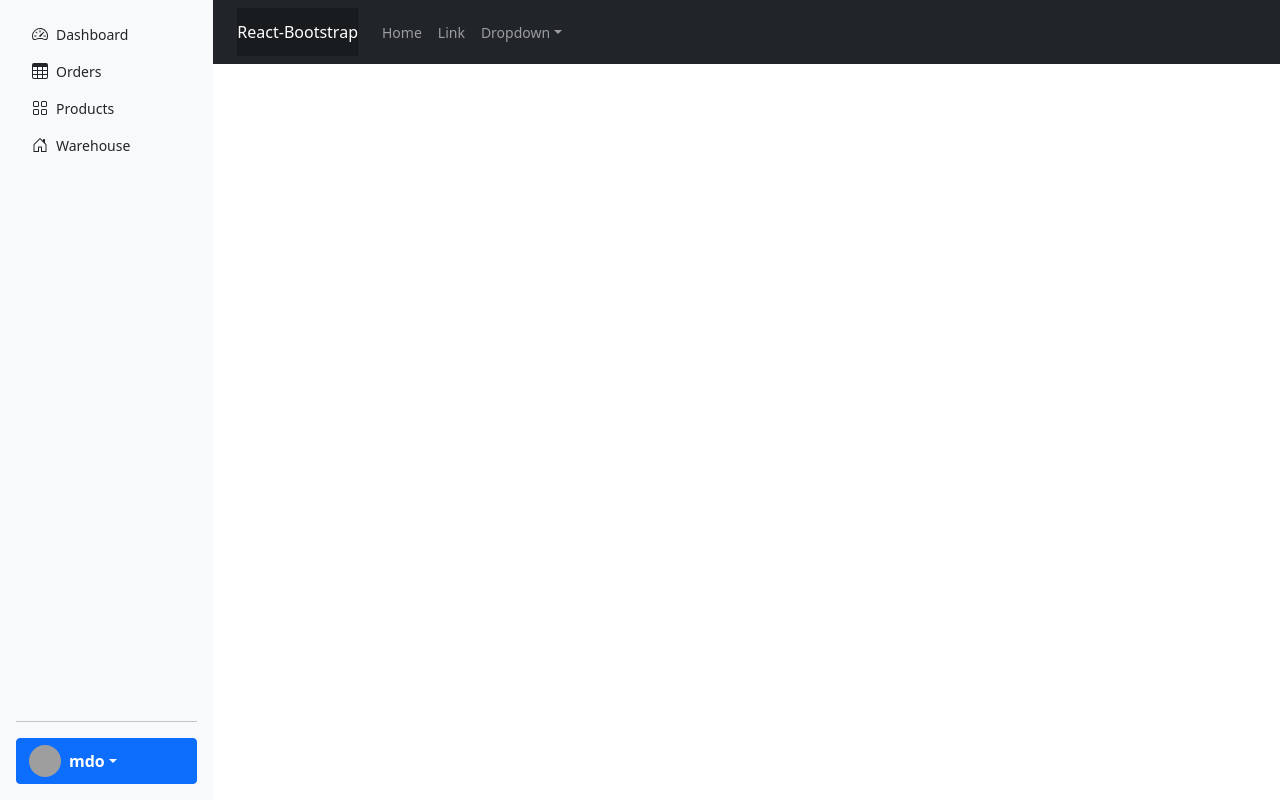
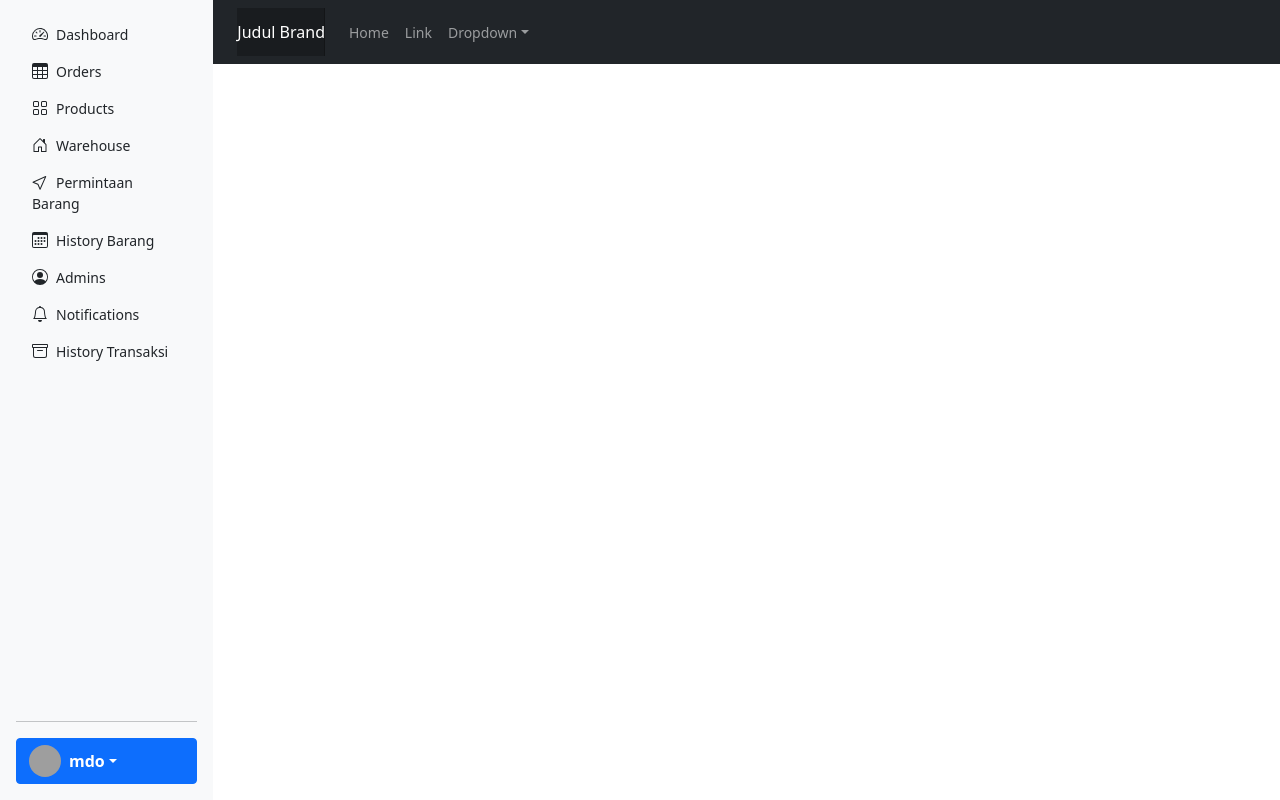
Before and after one commit to lianeddy/PWD-Warehouse-3-JCWM01, a React (Create React App) app: page / in a window 1280 px wide. Built offline with nearby package versions, Linux system fonts and the light colour scheme; grey boxes are pictures that could not be loaded.

Commit message:
tambah icon svg dan menu sidebar

```diff
--- a/src/jsx/components/Navbar/NavbarView.jsx
+++ b/src/jsx/components/Navbar/NavbarView.jsx
@@ -1,11 +1,12 @@
 import { useState } from "react";
 import { Navbar, Container, Nav, NavDropdown } from "react-bootstrap";
-import { BrowserRouter, Switch, Route } from "react-router-dom";
+import { Switch, Route } from "react-router-dom";
 import AddProfileImages from "../../example/AddProfileImages";
 import UpdateProfileImages from "../../example/UpdateProfileImages";
 import AppDataAlamatUserView from "../AppDataAlamatUser/AppDataAlamatUserView";
 import ProfileExample from "../../example/ProfileExample";
 import CreateWarehouseComponent from "../AppWarehouse/CreateWarehouseComponent";
+import AppPermintaanBarangView from "../AppPermintaanBarang/AppPermintaanBarangView";
 
 const NavbarView = () => {
   const [page, setPage] = useState([
@@ -16,6 +17,10 @@ const NavbarView = () => {
     {
       path: "/warehouse",
       component: CreateWarehouseComponent,
+    },
+    {
+      path: "/permintaan-barang",
+      component: AppPermintaanBarangView,
     },
     // {
     //   path: "/profile/multi-address",
@@ -43,7 +48,7 @@ const NavbarView = () => {
     <>
       <Navbar bg="dark" expand="lg" variant="dark">
         <Container fluid>
-          <Navbar.Brand href="#home">React-Bootstrap</Navbar.Brand>
+          <Navbar.Brand href="#home">Judul Brand</Navbar.Brand>
           <Navbar.Toggle aria-controls="basic-navbar-nav" />
           <Navbar.Collapse
             id="basic-navbar-nav"
@@ -67,9 +72,7 @@ const NavbarView = () => {
         </Container>
       </Navbar>
       <div className="p-2">
-        <BrowserRouter>
-          <Switch>{renderItem()}</Switch>
-        </BrowserRouter>
+        <Switch>{renderItem()}</Switch>
       </div>
     </>
   );
--- a/src/jsx/components/Sidebars/SVG.jsx
+++ b/src/jsx/components/Sidebars/SVG.jsx
@@ -46,6 +46,9 @@ const SVG = () => {
         <path d="M6.5 6a.5.5 0 0 0-.5.5v3a.5.5 0 0 0 .5.5h3a.5.5 0 0 0 .5-.5v-3a.5.5 0 0 0-.5-.5h-3z" />
         <path d="M5.5.5a.5.5 0 0 0-1 0V2A2.5 2.5 0 0 0 2 4.5H.5a.5.5 0 0 0 0 1H2v1H.5a.5.5 0 0 0 0 1H2v1H.5a.5.5 0 0 0 0 1H2v1H.5a.5.5 0 0 0 0 1H2A2.5 2.5 0 0 0 4.5 14v1.5a.5.5 0 0 0 1 0V14h1v1.5a.5.5 0 0 0 1 0V14h1v1.5a.5.5 0 0 0 1 0V14h1v1.5a.5.5 0 0 0 1 0V14a2.5 2.5 0 0 0 2.5-2.5h1.5a.5.5 0 0 0 0-1H14v-1h1.5a.5.5 0 0 0 0-1H14v-1h1.5a.5.5 0 0 0 0-1H14v-1h1.5a.5.5 0 0 0 0-1H14A2.5 2.5 0 0 0 11.5 2V.5a.5.5 0 0 0-1 0V2h-1V.5a.5.5 0 0 0-1 0V2h-1V.5a.5.5 0 0 0-1 0V2h-1V.5zm1 4.5h3A1.5 1.5 0 0 1 11 6.5v3A1.5 1.5 0 0 1 9.5 11h-3A1.5 1.5 0 0 1 5 9.5v-3A1.5 1.5 0 0 1 6.5 5z" />
       </symbol>
+      <symbol id="request-produk" viewBox="0 0 16 16">
+        <path d="M14.082 2.182a.5.5 0 0 1 .103.557L8.528 15.467a.5.5 0 0 1-.917-.007L5.57 10.694.803 8.652a.5.5 0 0 1-.006-.916l12.728-5.657a.5.5 0 0 1 .556.103zM2.25 8.184l3.897 1.67a.5.5 0 0 1 .262.263l1.67 3.897L12.743 3.52 2.25 8.184z" />
+      </symbol>
       <symbol id="gear-fill" viewBox="0 0 16 16">
         <path d="M9.405 1.05c-.413-1.4-2.397-1.4-2.81 0l-.1.34a1.464 1.464 0 0 1-2.105.872l-.31-.17c-1.283-.698-2.686.705-1.987 1.987l.169.311c.446.82.023 1.841-.872 2.105l-.34.1c-1.4.413-1.4 2.397 0 2.81l.34.1a1.464 1.464 0 0 1 .872 2.105l-.17.31c-.698 1.283.705 2.686 1.987 1.987l.311-.169a1.464 1.464 0 0 1 2.105.872l.1.34c.413 1.4 2.397 1.4 2.81 0l.1-.34a1.464 1.464 0 0 1 2.105-.872l.31.17c1.283.698 2.686-.705 1.987-1.987l-.169-.311a1.464 1.464 0 0 1 .872-2.105l.34-.1c1.4-.413 1.4-2.397 0-2.81l-.34-.1a1.464 1.464 0 0 1-.872-2.105l.17-.31c.698-1.283-.705-2.686-1.987-1.987l-.311.169a1.464 1.464 0 0 1-2.105-.872l-.1-.34zM8 10.93a2.929 2.929 0 1 1 0-5.86 2.929 2.929 0 0 1 0 5.858z" />
       </symbol>
@@ -76,6 +79,19 @@ const SVG = () => {
           d="M4 4a4 4 0 1 1 4.5 3.969V13.5a.5.5 0 0 1-1 0V7.97A4 4 0 0 1 4 3.999zm2.493 8.574a.5.5 0 0 1-.411.575c-.712.118-1.28.295-1.655.493a1.319 1.319 0 0 0-.37.265.301.301 0 0 0-.057.09V14l.002.008a.147.147 0 0 0 .016.033.617.617 0 0 0 .145.15c.165.13.435.27.813.395.751.25 1.82.414 3.024.414s2.273-.163 3.024-.414c.378-.126.648-.265.813-.395a.619.619 0 0 0 .146-.15.148.148 0 0 0 .015-.033L12 14v-.004a.301.301 0 0 0-.057-.09 1.318 1.318 0 0 0-.37-.264c-.376-.198-.943-.375-1.655-.493a.5.5 0 1 1 .164-.986c.77.127 1.452.328 1.957.594C12.5 13 13 13.4 13 14c0 .426-.26.752-.544.977-.29.228-.68.413-1.116.558-.878.293-2.059.465-3.34.465-1.281 0-2.462-.172-3.34-.465-.436-.145-.826-.33-1.116-.558C3.26 14.752 3 14.426 3 14c0-.599.5-1 .961-1.243.505-.266 1.187-.467 1.957-.594a.5.5 0 0 1 .575.411z"
         />
       </symbol>
+      <symbol id="person-circle" viewBox="0 0 16 16">
+        <path d="M11 6a3 3 0 1 1-6 0 3 3 0 0 1 6 0z" />
+        <path
+          fill-rule="evenodd"
+          d="M0 8a8 8 0 1 1 16 0A8 8 0 0 1 0 8zm8-7a7 7 0 0 0-5.468 11.37C3.242 11.226 4.805 10 8 10s4.757 1.225 5.468 2.37A7 7 0 0 0 8 1z"
+        />
+      </symbol>
+      <symbol id="notif" viewBox="0 0 16 16">
+        <path d="M8 16a2 2 0 0 0 2-2H6a2 2 0 0 0 2 2zM8 1.918l-.797.161A4.002 4.002 0 0 0 4 6c0 .628-.134 2.197-.459 3.742-.16.767-.376 1.566-.663 2.258h10.244c-.287-.692-.502-1.49-.663-2.258C12.134 8.197 12 6.628 12 6a4.002 4.002 0 0 0-3.203-3.92L8 1.917zM14.22 12c.223.447.481.801.78 1H1c.299-.199.557-.553.78-1C2.68 10.2 3 6.88 3 6c0-2.42 1.72-4.44 4.005-4.901a1 1 0 1 1 1.99 0A5.002 5.002 0 0 1 13 6c0 .88.32 4.2 1.22 6z" />
+      </symbol>
+      <symbol id="archieve" viewBox="0 0 16 16">
+        <path d="M0 2a1 1 0 0 1 1-1h14a1 1 0 0 1 1 1v2a1 1 0 0 1-1 1v7.5a2.5 2.5 0 0 1-2.5 2.5h-9A2.5 2.5 0 0 1 1 12.5V5a1 1 0 0 1-1-1V2zm2 3v7.5A1.5 1.5 0 0 0 3.5 14h9a1.5 1.5 0 0 0 1.5-1.5V5H2zm13-3H1v2h14V2zM5 7.5a.5.5 0 0 1 .5-.5h5a.5.5 0 0 1 0 1h-5a.5.5 0 0 1-.5-.5z" />
+      </symbol>
     </svg>
   );
 };
--- a/src/jsx/components/Sidebars/SidebarsView.jsx
+++ b/src/jsx/components/Sidebars/SidebarsView.jsx
@@ -16,6 +16,19 @@ const SidebarsView = () => {
     { link: "/orders", icon: "#table", name: "Orders" },
     { link: "/products", icon: "#grid", name: "Products" },
     { link: "/warehouse", icon: "#home", name: "Warehouse" },
+    {
+      link: "/permintaan-barang",
+      icon: "#request-produk",
+      name: "Permintaan Barang",
+    },
+    { link: "/history-barang", icon: "#calendar3", name: "History Barang" },
+    { link: "/list-admins", icon: "#person-circle", name: "Admins" },
+    { link: "/notif", icon: "#notif", name: "Notifications" },
+    {
+      link: "/history-transaksi",
+      icon: "#archieve",
+      name: "History Transaksi",
+    },
   ]);
 
   const renderMenu = () => {
```
